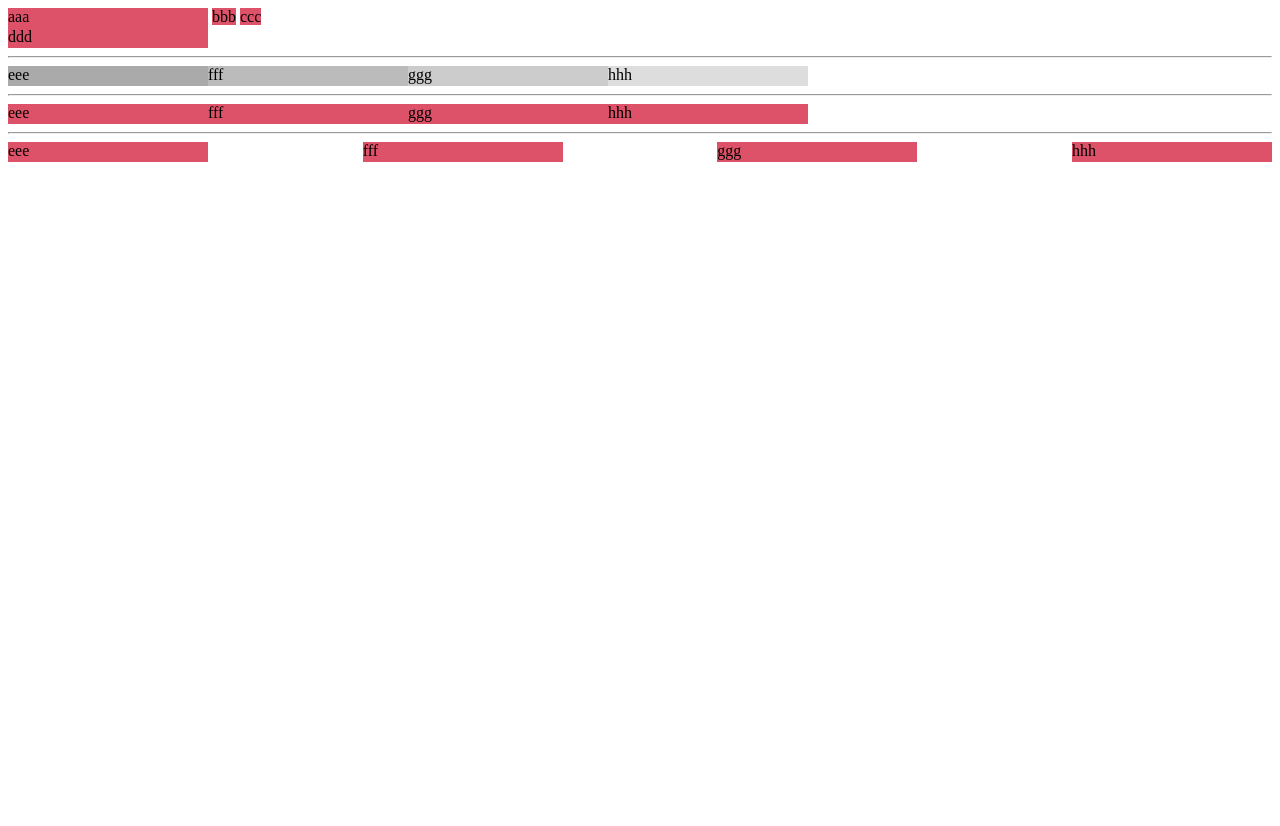
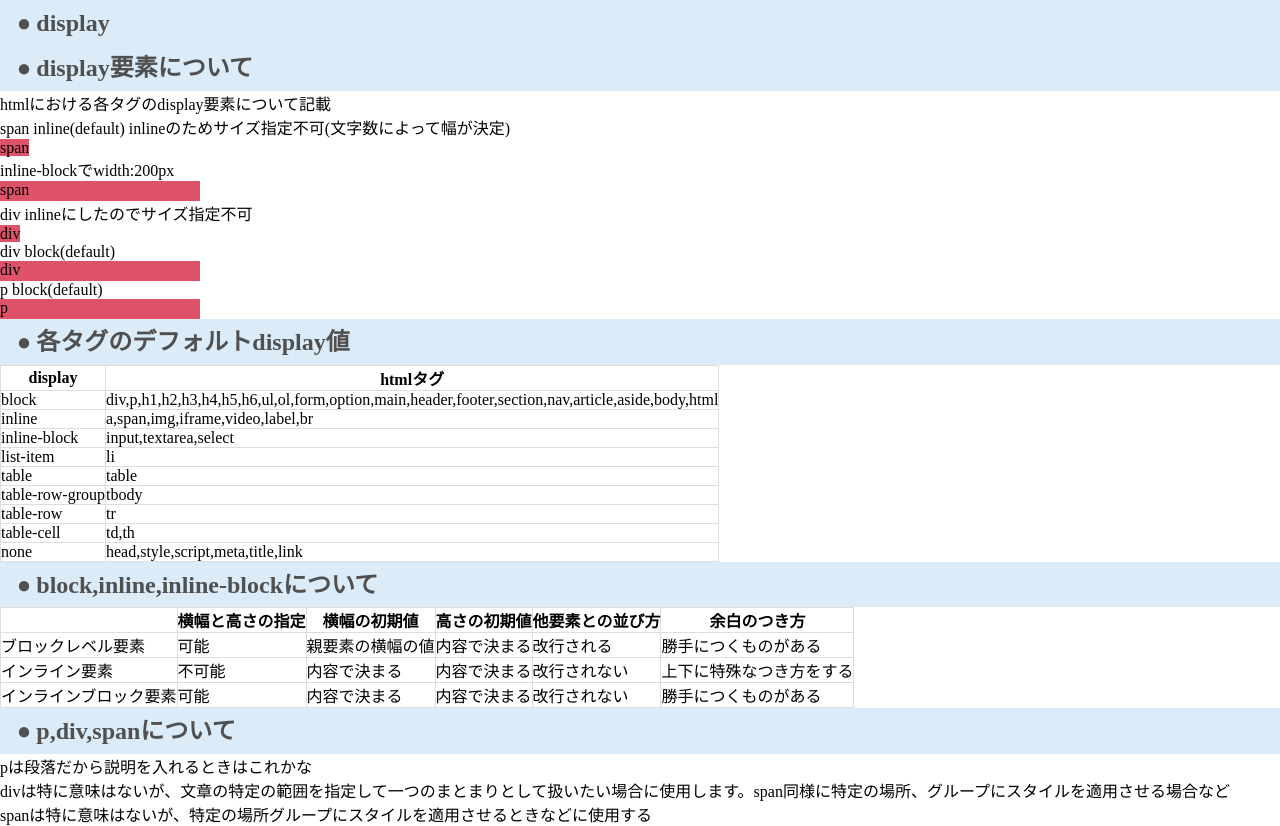
Before and after one commit to hanabuu/studyRepo, a website: page public/HtmlCss/displayTest.html in a window 1280 px wide. Before the commit the page ends 800 px from the top, so only its background shows below. Drawn offline with Linux system fonts and the light colour scheme; some packages are replaced by stand-ins of ours.

Commit message:
add file (to study css table,flex box,display)

```diff
--- a/public/HtmlCss/displayTest.html
+++ b/public/HtmlCss/displayTest.html
@@ -3,17 +3,12 @@
 <head>
 <meta charset="UTF-8">
 <title>テンプレート</title>
+<!-- ブラウザごとのデフォルトCSSを削除 -->
+<link rel="stylesheet" href="https://unpkg.com/ress/dist/ress.min.css">
 <!--
 
 インライン要素について
 https://www.itra.co.jp/webmedia/what-is-inline-block.html
-
-CSSフレックスボックス(display:flex)の使い方
-https://mamewaza.com/support/blog/howto-use-flex.html
-https://webst8.com/blog/css-flex/
-
-flex wrap
-https://web-designer.cman.jp/css_ref/abc_list/flex-wrap/
 
 【CSS】displayの使い方を総まとめ！inlineやblockの違いは？
 https://saruwakakun.com/html-css/basic/display
@@ -26,6 +21,35 @@ https://webukatu.com/wordpress/blog/18110/
 
 -->
 <style>
+h1 {
+	color: #505050;/*文字色*/
+	padding: 0.7em;/*文字周りの余白*/
+	line-height: 0.5;/*行高*/
+	background: #dbebf8;/*背景色*/
+}
+h1:before {
+	content: '●';
+	color: #505050;
+	margin-right: 5px;
+}
+h2 {
+	color: #505050;/*文字色*/
+	padding: 0.7em;/*文字周りの余白*/
+	line-height: 0.5;/*行高*/
+	background: #dbebf8;/*背景色*/
+}
+h2:before {
+	content: '●';
+	color: #505050;
+	margin-right: 5px;
+}
+table {
+	/* tableの2重線を1重線に変える */
+	border-collapse: collapse;
+}
+table th, table td{
+	border: 1px solid #ddd;
+}
 /*.inline-block要素にすることでサイズの指定が可能 */
 #inlineBlock #inlineBlock1 {
 	display: inline-block;
@@ -51,88 +75,8 @@ https://webukatu.com/wordpress/blog/18110/
 	height: 20px;
 	background-color: #dd5268;
 }
-
-#flex  {
-	display: flex;
-}
-/*.flex-box内にすることでサイズが画面に均等にリサイズされる*/
-/*.そのためflex-shrink:0を指定してwidthを設定する */
-/*.flex-shrinkはflex-boxの縮小率で数値があがれば小さくなる。0で縮小なし*/
-#flex #flex1 {
-	flex-shrink: 0;
-	width: 200px;
-	height: 20px;
-	background-color: #aaa;
-}
-/*.flex-box内にすることでサイズが画面に均等にリサイズされる*/
-/*.flex-shrink:0を指定しない場合画面幅の余りのサイズ */
-#flex #flex2 {
-	width: 200px;
-	height: 20px;
-	background-color: #bbb;
-}
-/*.flex-box内にすることでサイズが画面に均等にリサイズされる*/
-/*.そのためflex-shrink:0を指定してwidthを設定する */
-#flex #flex3 {
-	flex-shrink: 0;
-	width: 200px;
-	height: 20px;
-	background-color: #ccc;
-}
-/*.flex-box内にすることでサイズが画面に均等にリサイズされる*/
-/*.flex-shrink:0を指定しない場合画面幅の余りのサイズ */
-#flex #flex4 {
-	width: 200px;
-	height: 20px;
-	background-color: #ddd;
-}
-
-/*.flex-wrapで折り返し */
-#flexWrap  {
-	display: flex;
-	flex-wrap: wrap;
-}
-#flexWrap #flexWrap1 {
-	width: 200px;
-	height: 20px;
-	background-color: #dd5268;
-}
-#flexWrap #flexWrap2 {
-	width: 200px;
-	height: 20px;
-	background-color: #dd5268;
-}
-#flexWrap #flexWrap3 {
-	width: 200px;
-	height: 20px;
-	background-color: #dd5268;
-}
-#flexWrap #flexWrap4 {
-	width: 200px;
-	height: 20px;
-	background-color: #dd5268;
-}
-/*.justify-contentで配置の仕方変更 */
-#flexjustify  {
-	display: flex;
-	justify-content: space-between;
-}
-#flexjustify #flexjustify1 {
-	width: 200px;
-	height: 20px;
-	background-color: #dd5268;
-}
-#flexjustify #flexjustify2 {
-	width: 200px;
-	height: 20px;
-	background-color: #dd5268;
-}
-#flexjustify #flexjustify3 {
-	width: 200px;
-	height: 20px;
-	background-color: #dd5268;
-}
-#flexjustify #flexjustify4 {
+#inlineBlock #inlineBlock5 {
+	/*display: inline;*/
 	width: 200px;
 	height: 20px;
 	background-color: #dd5268;
@@ -142,34 +86,62 @@ https://webukatu.com/wordpress/blog/18110/
 </head>
 <body>
 
+<section>
+	<h1>display</h1>
+</section>
 <section id="inlineBlock">
-	<span id="inlineBlock1">aaa</span>
-	<span id="inlineBlock2">bbb</span>
-	<div id="inlineBlock3">ccc</div>
-	<div id="inlineBlock4">ddd</div>
+	<h1>display要素について</h1>
+	<p>htmlにおける各タグのdisplay要素について記載</p>
+	<p>span inline(default) inlineのためサイズ指定不可(文字数によって幅が決定)</p>
+	<span id="inlineBlock2">span</span><br>
+	<p>inline-blockでwidth:200px</p>
+	<span id="inlineBlock1">span</span>
+	<br>
+	<p>div inlineにしたのでサイズ指定不可</p>
+	<div id="inlineBlock3">div </div>
+	<p>div block(default)</p>
+	<div id="inlineBlock4">div </div>
+	<p>p block(default)</dp>
+	<p id="inlineBlock5">p  </p>
 </section>
-<hr>
-<section id="flex">
-	<span id="flex1">eee</span>
-	<span id="flex2">fff</span>
-	<div id="flex3">ggg</div>
-	<div id="flex4">hhh</div>
-</section>
-<hr>
-<section id="flexWrap">
-	<span id="flexWrap1">eee</span>
-	<span id="flexWrap2">fff</span>
-	<div id="flexWrap3">ggg</div>
-	<div id="flexWrap4">hhh</div>
-</section>
-<hr>
-<section id="flexjustify">
-	<span id="flexjustify1">eee</span>
-	<span id="flexjustify2">fff</span>
-	<div id="flexjustify3">ggg</div>
-	<div id="flexjustify4">hhh</div>
+<section>
+<h2>各タグのデフォルトdisplay値</h2>
+<table>
+<thead>
+	<tr><th>display</th><th>htmlタグ</th></tr>
+</thead>
+<tbody>
+	<tr><td>block</td><td>div,p,h1,h2,h3,h4,h5,h6,ul,ol,form,option,main,header,footer,section,nav,article,aside,body,html</td></tr>
+	<tr><td>inline</td><td>a,span,img,iframe,video,label,br</td></tr>
+	<tr><td>inline-block</td><td>input,textarea,select</td></tr>
+	<tr><td>list-item</td><td>li</td></tr>
+	<tr><td>table</td><td>table</td></tr>
+	<tr><td>table-row-group</td><td>tbody</td></tr>
+	<tr><td>table-row</td><td>tr</td></tr>
+	<tr><td>table-cell</td><td>td,th</td></tr>
+	<tr><td>none</td><td>head,style,script,meta,title,link</td></tr>
+</tbody>
+</table>
 </section>
 
+<section>
+<h2>block,inline,inline-blockについて</h2>
+<table>
+<thead>
+	<tr><th></th><th>横幅と高さの指定</th><th>横幅の初期値</th><th>高さの初期値</th><th>他要素との並び方</th><th>余白のつき方</th></tr>
+</thead>
+	<tr><td>ブロックレベル要素</td><td>可能</td><td>親要素の横幅の値</td><td>内容で決まる</td><td>改行される</td><td>勝手につくものがある</d></tr>
+	<tr><td>インライン要素</td><td>不可能</td><td>内容で決まる</td><td>内容で決まる</td><td>改行されない</td><td>上下に特殊なつき方をする</d></tr>
+	<tr><td>インラインブロック要素</td><td>可能</td><td>内容で決まる</td><td>内容で決まる</td><td>改行されない</td><td>勝手につくものがある</d></tr>
+</table>
+</section>
+
+<section>
+	<h2>p,div,spanについて</h2>
+	<p>pは段落だから説明を入れるときはこれかな</p>
+	<p>divは特に意味はないが、文章の特定の範囲を指定して一つのまとまりとして扱いたい場合に使用します。span同様に特定の場所、グループにスタイルを適用させる場合など</p>
+	<p>spanは特に意味はないが、特定の場所グループにスタイルを適用させるときなどに使用する</p>
+</section>
 
 </body>
 </html>
```
Also changed, not shown: public/HtmlCss/displayFlexBox.html (added, +180 -0 lines), public/HtmlCss/tableTest.html (added, +308 -0 lines), public/index.html (added, +45 -0 lines), public/HtmlCss/displayGrid.html (added).
